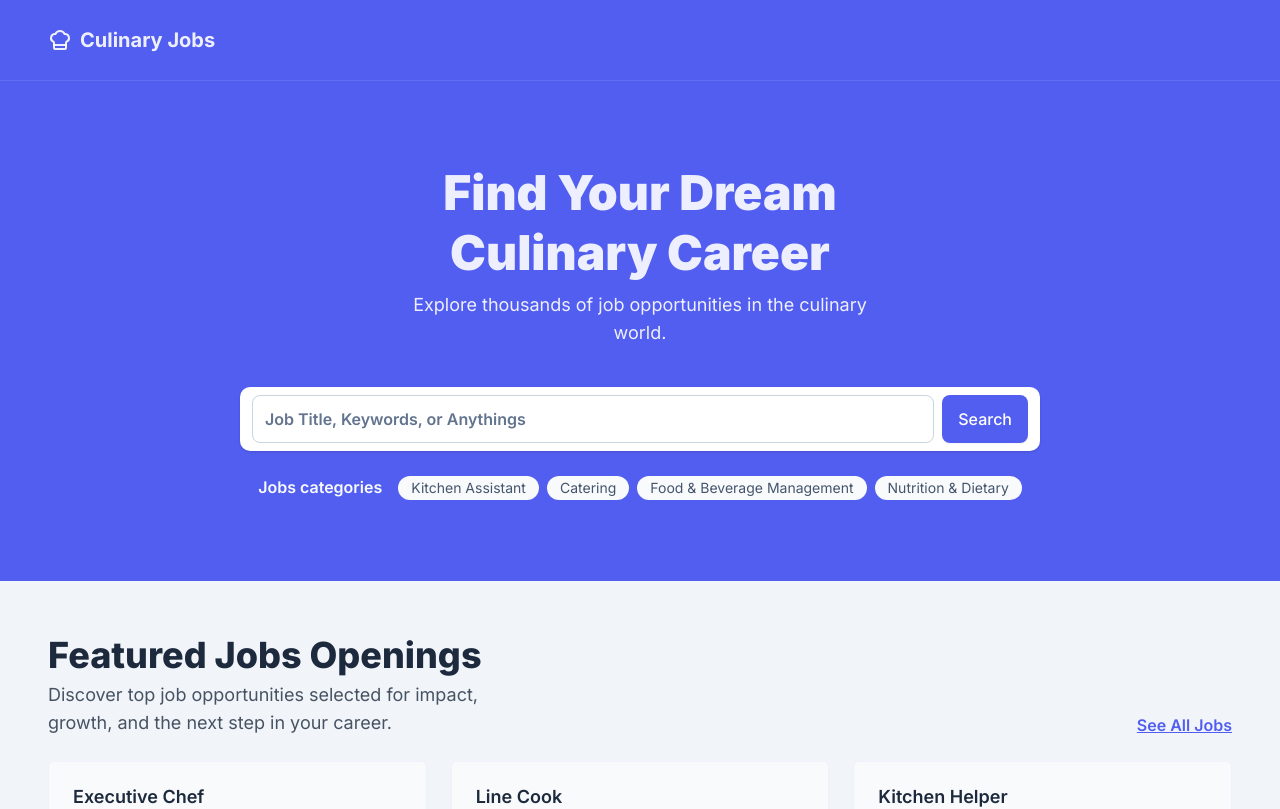
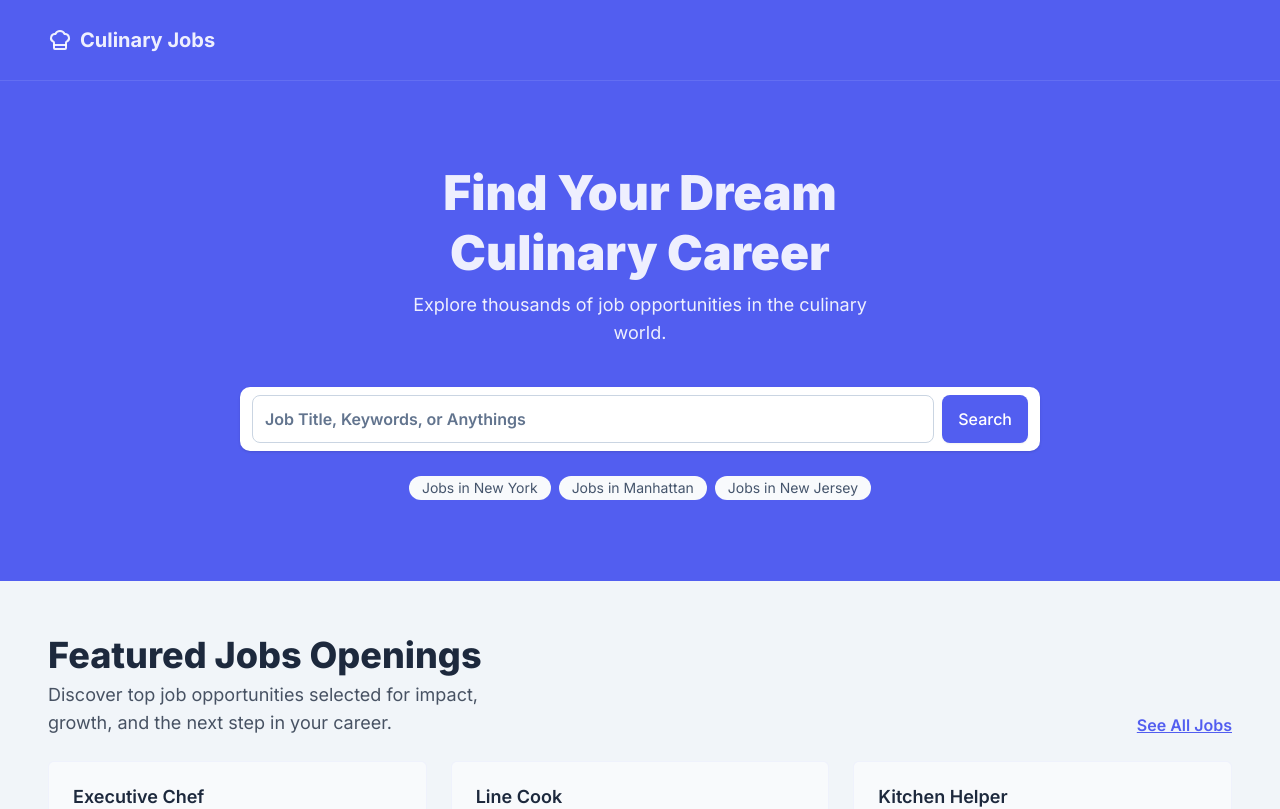
Before and after one commit to the-staffing-agency/tsa-jobboard-web, a Next.js app: page / in a window 1280 px wide. Shown: the top 809 px of the page. Built offline with nearby package versions, Linux system fonts and the light colour scheme; no server answers.

Commit message:
fix(jobs-categories): update job category links and remove redundant titles

```diff
--- a/src/app/(web)/jobs/[...params]/page.tsx
+++ b/src/app/(web)/jobs/[...params]/page.tsx
@@ -40,7 +40,7 @@ export async function generateMetadata({
 	if (!isParamsId) {
 		const [slug] = (await params).params
 
-		pageTitle = getPageTitle(slug)
+		pageTitle = getPageTitle(slug.replace(/^chef-/, ''))
 
 		return {
 			title: slug.replaceAll('-', ' ').toUpperCase(),
@@ -75,7 +75,7 @@ export default async function Page({
 
 		const searchTerm = slug.replace(/^chef-/, '').replace(/-/g, ' ')
 
-		pageTitle = getPageTitle(slug)
+		pageTitle = getPageTitle(slug.replace(/^chef-/, ''))
 
 		jobs = await searchJobs({
 			query: searchTerm,
--- a/src/components/jobs/jobs-categories.tsx
+++ b/src/components/jobs/jobs-categories.tsx
@@ -5,23 +5,17 @@ import { Badge } from '../ui/badge'
 export function JobsCategories() {
 	return (
 		<div className="mt-2 flex flex-col items-center gap-1 lg:mt-4 lg:flex-row lg:gap-4">
-			<b className="font-semibold text-base text-slate-50">Jobs categories</b>
-
 			<div className="flex flex-wrap justify-center gap-2">
-				<Link href="/jobs/carrear/kitchen-assistant" prefetch>
-					<Badge>Kitchen Assistant</Badge>
+				<Link href="/jobs/chef-new-york" prefetch>
+					<Badge>Jobs in New York</Badge>
 				</Link>
 
-				<Link href="/jobs/carrear/catering" prefetch>
-					<Badge>Catering</Badge>
+				<Link href="/jobs/chef-manhattan" prefetch>
+					<Badge>Jobs in Manhattan</Badge>
 				</Link>
 
-				<Link href="/jobs/carrear/food-beverage-management" prefetch>
-					<Badge>Food & Beverage Management</Badge>
-				</Link>
-
-				<Link href="/jobs/carrear/nutrition-dietary" prefetch>
-					<Badge>Nutrition & Dietary</Badge>
+				<Link href="/jobs/chef-new-jersey" prefetch>
+					<Badge>Jobs in New Jersey</Badge>
 				</Link>
 			</div>
 		</div>
```
